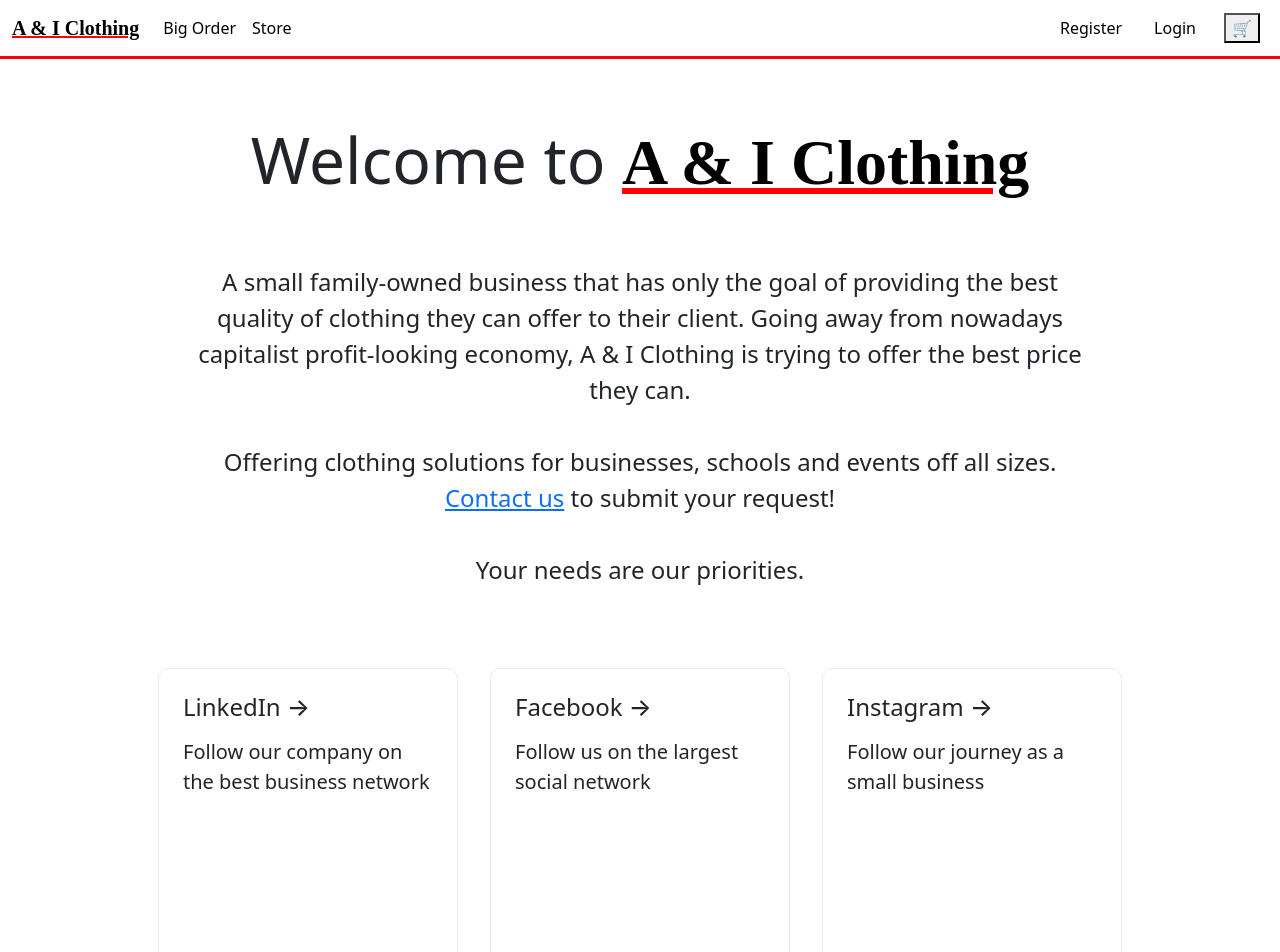
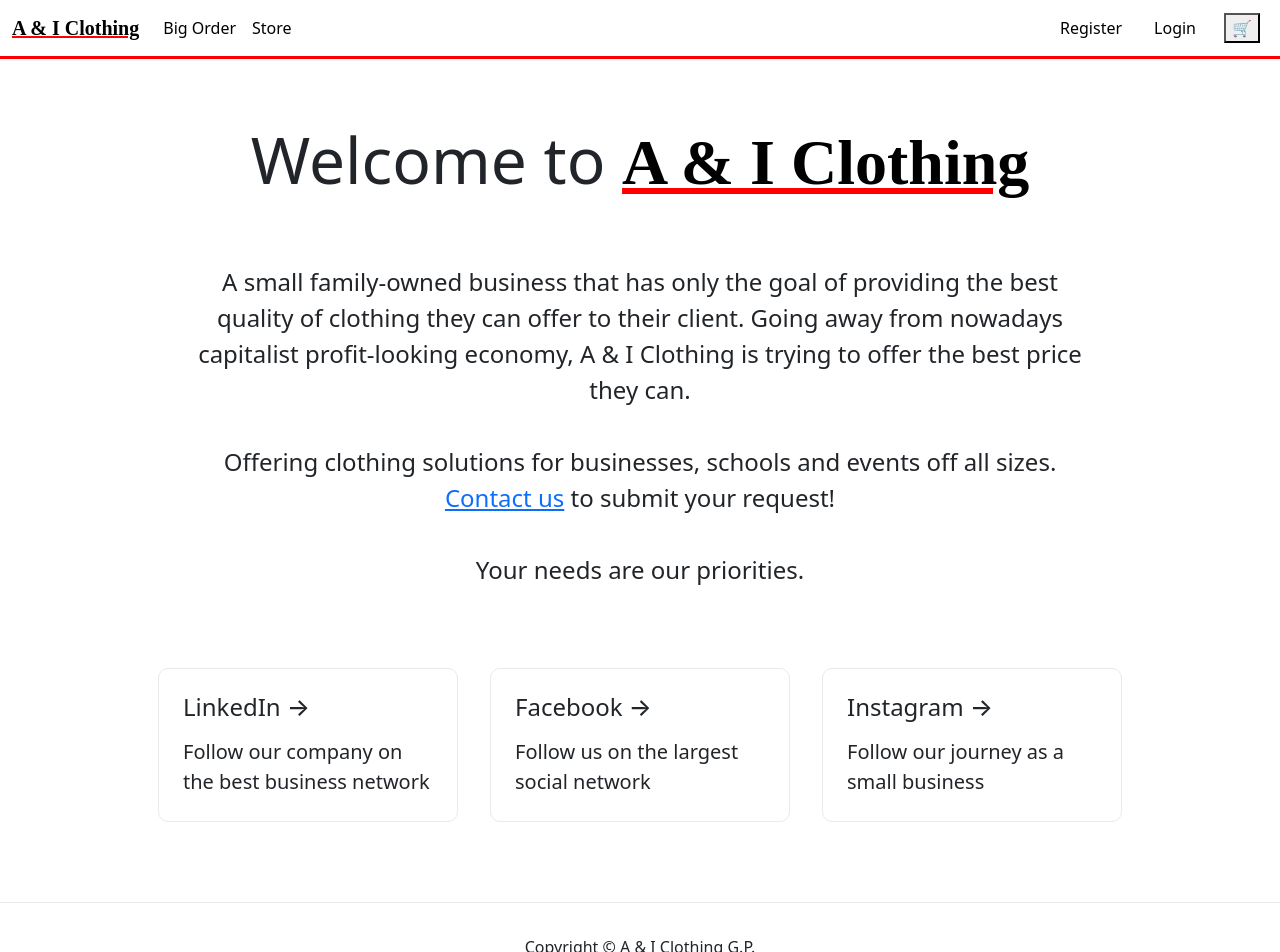
Before and after one commit to SmoothWin/A-and-I-Clothing_frontend, a Next.js app: page / in a window 1280 px wide. Shown: the top 952 px of the page. Built offline with nearby package versions, Linux system fonts and the light colour scheme; no server answers.

Commit message:
Updated the UI Design

```diff
--- a/styles/Home.module.css
+++ b/styles/Home.module.css
@@ -74,7 +74,7 @@
 }
 
 .card {
-  height: 450px;
+  height: auto;
   margin: 1rem;
   padding: 1.5rem;
   text-align: left;
```
